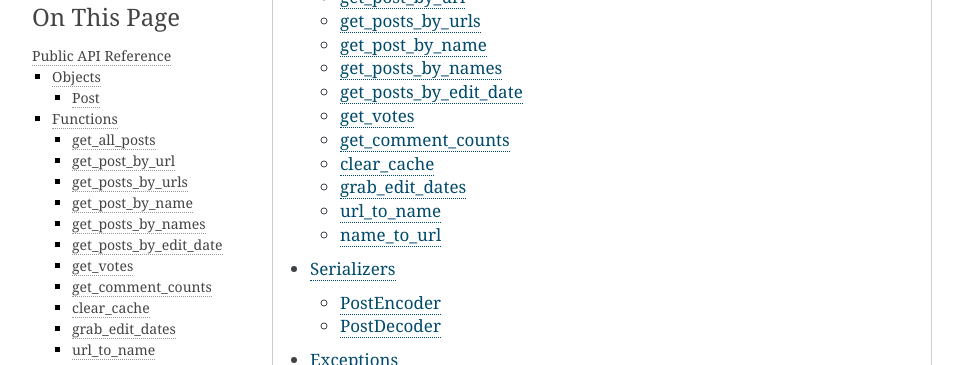
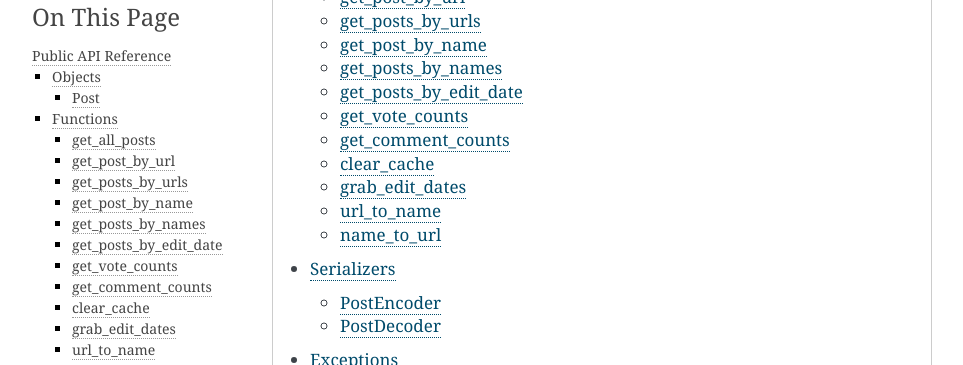
Before and after one commit to chris-mcdo/obscraper, a Sphinx documentation site: the page built from docs/source/api.rst, in a window 1280 px wide and 900 px high. Shown: the part 302-667 px from the top of the window, without its empty margins (148-1111 px from the left). Built offline with Sphinx 7.4.7, drawn with Linux system fonts in a browser that asks for light colours; some of the changed text lies outside the part shown.

Commit message:
rename get votes

```diff
--- a/docs/source/api.rst
+++ b/docs/source/api.rst
@@ -63,12 +63,12 @@ get_posts_by_edit_date
 
 .. autofunction:: obscraper.get_posts_by_edit_date
 
-.. _get-votes:
+.. _get-vote-counts:
 
-get_votes
-#########
+get_vote_counts
+###############
 
-.. autofunction:: obscraper.get_votes
+.. autofunction:: obscraper.get_vote_counts
 
 .. _get-comment-counts:
 
--- a/docs/source/getting-started.rst
+++ b/docs/source/getting-started.rst
@@ -152,12 +152,12 @@ Updating Vote and Comment Counts
 Vote and comment counts are collected from separate APIs to the rest of
 the post data.
 
-They can be updated using :ref:`get_votes <get-votes>` and
+They can be updated using :ref:`get_vote_counts <get-vote-counts>` and
 :ref:`get_comment_counts <get-comment-counts>`:
 
 .. code-block:: python
 
-    >>> obscraper.get_votes({'intro': intro.number})
+    >>> obscraper.get_vote_counts({'intro': intro.number})
     {'intro': 4}
     >>> obscraper.get_comment_counts({'intro': intro.disqus_id})
     {'intro': 20}
--- a/obscraper/__init__.py
+++ b/obscraper/__init__.py
@@ -14,14 +14,14 @@ from ._scrape import (
     get_posts_by_edit_date,
     get_posts_by_names,
     get_posts_by_urls,
-    get_votes,
+    get_vote_counts,
 )
 from ._serialize import PostDecoder, PostEncoder
 
 __all__ = [
     "Post",
     "get_posts_by_names",
-    "get_votes",
+    "get_vote_counts",
     "get_comment_counts",
     "get_edit_dates",
     "get_all_posts",
```
Also changed, not shown: 3 other files.
